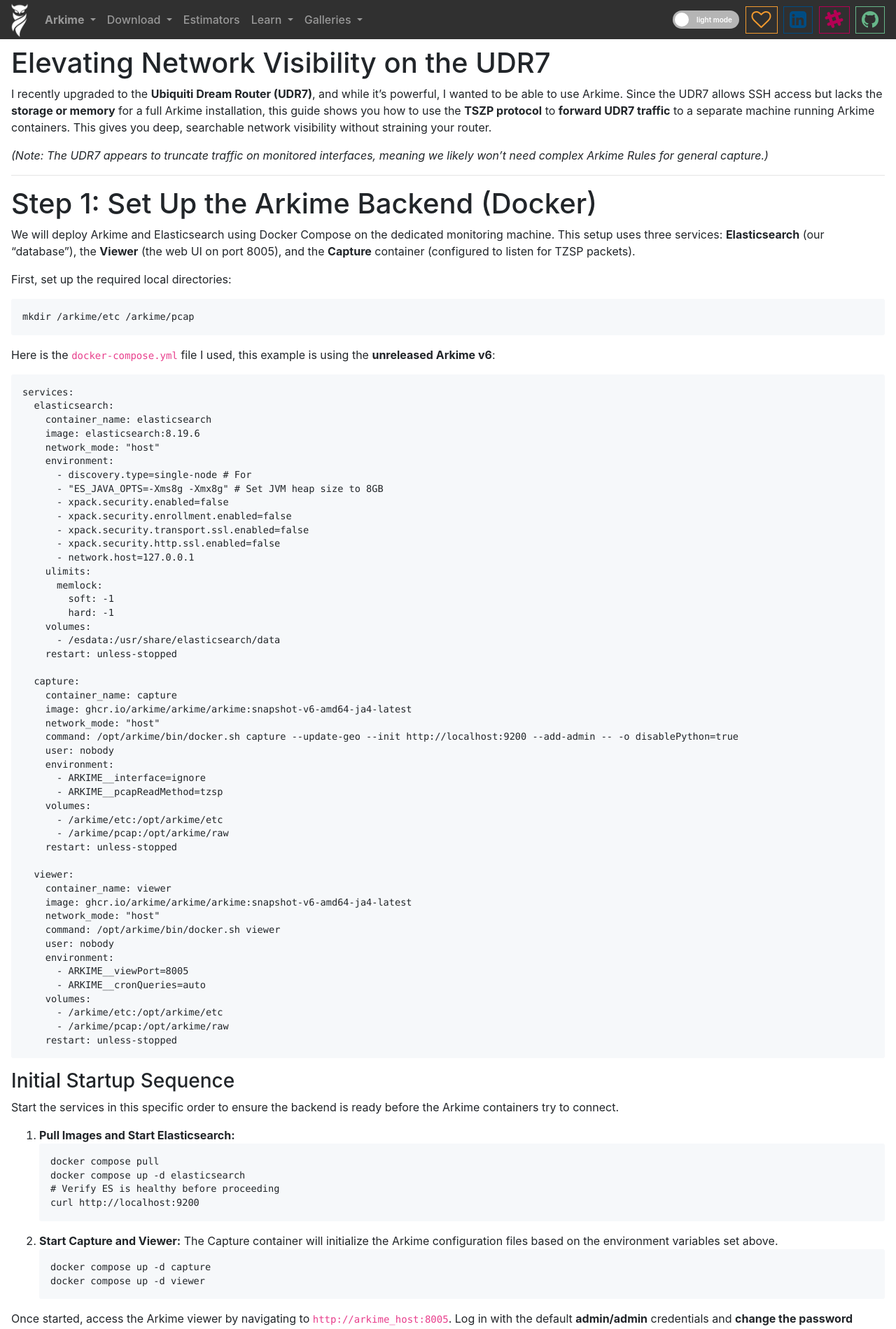
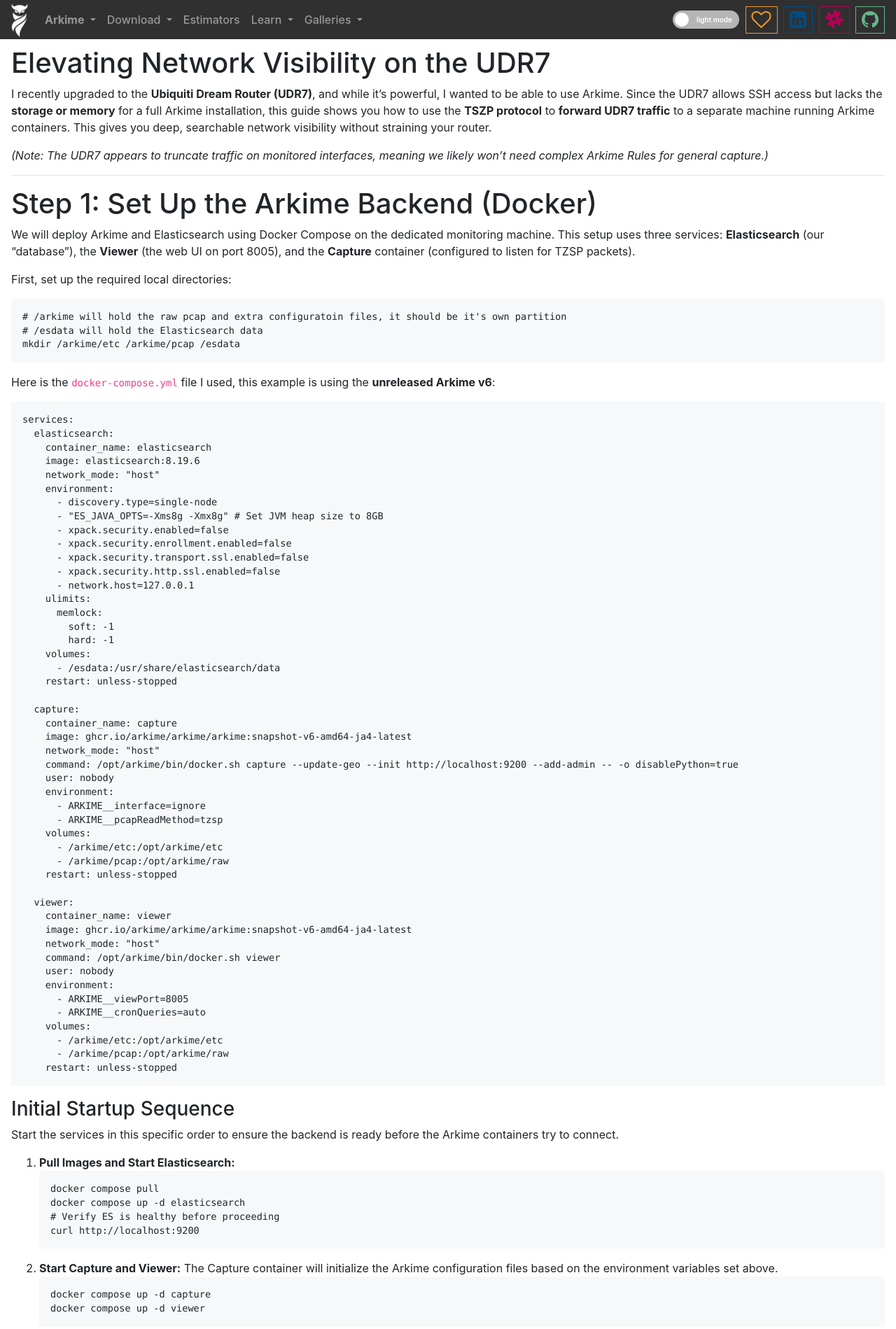
Before and after one commit to arkime/arkimeweb, a Jekyll site: the page built from _wiki/udr7.md, in a window 1280 px wide. Shown: the top 1899 px of the page at 70% size. Built offline with Jekyll 4.4.1, drawn with Linux system fonts in a browser that asks for light colours.

Commit message:
make esdata too

````diff
--- a/_wiki/udr7.md
+++ b/_wiki/udr7.md
@@ -22,7 +22,9 @@
 
 First, set up the required local directories:
 ```bash
-mkdir /arkime/etc /arkime/pcap
+# /arkime will hold the raw pcap and extra configuratoin files, it should be it's own partition
+# /esdata will hold the Elasticsearch data
+mkdir /arkime/etc /arkime/pcap /esdata
 ```
 
 Here is the `docker-compose.yml` file I used, this example is using the **unreleased Arkime v6**:
@@ -33,7 +35,7 @@
     image: elasticsearch:8.19.6
     network_mode: "host"
     environment:
-      - discovery.type=single-node # For
+      - discovery.type=single-node
       - "ES_JAVA_OPTS=-Xms8g -Xmx8g" # Set JVM heap size to 8GB
       - xpack.security.enabled=false
       - xpack.security.enrollment.enabled=false
````
